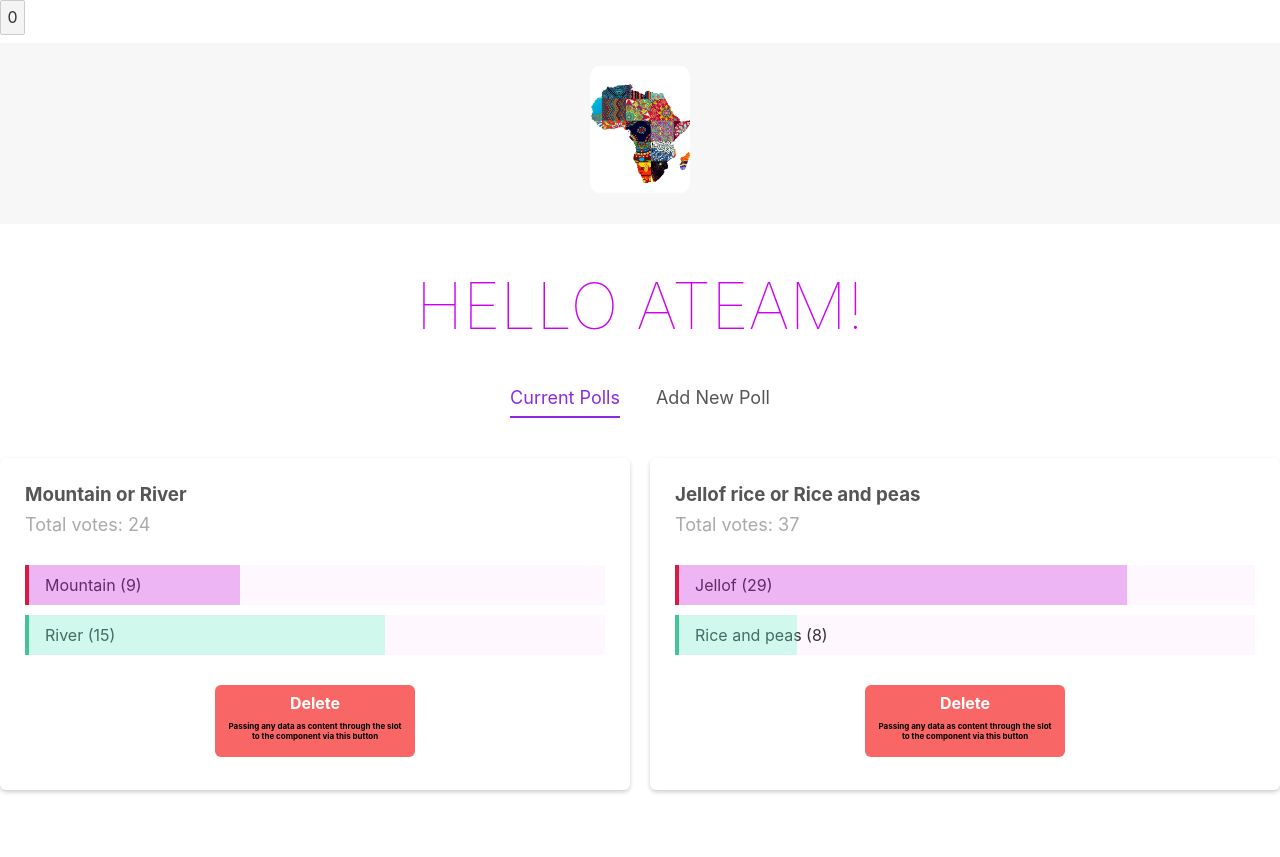
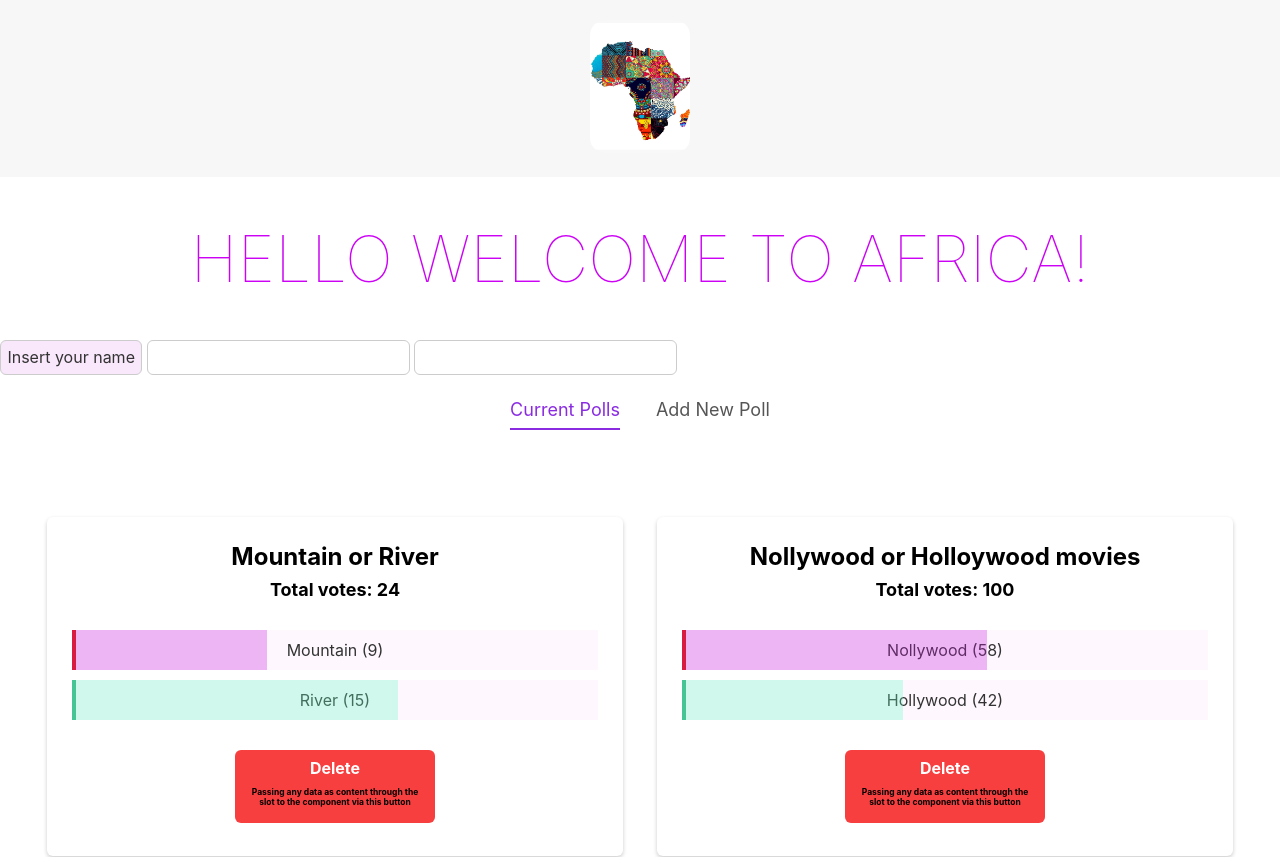
Before and after one commit to NewCoderCA/sveltepolls, a Svelte app: page / in a window 1280 px wide. Shown: the top 857 px of the page. Built offline with nearby package versions, Linux system fonts and the light colour scheme.

Commit message:
Adding two way binding reactive name values in input tags

```diff
--- a/src/App.svelte
+++ b/src/App.svelte
@@ -22,16 +22,27 @@ const handleAdd = (e) => {
 	activeItem = 'Current Polls';  //Only need to add active data to the Store
 }
 
-//
-import { tweened } from 'svelte/motion';
-const value = tweened(0);
+let firstName = '';
+let lastName = '';
+$: username = `${firstName} ${lastName}`;
+const handleClick = () => {
+	username = '';
+}
+
+const handleInput = (e) => {
+  username = e.target.value
+};
 </script>
-
-<button on:click={() => value.set(1)}>{$value}</button>
 
 <Header />
 <main>
-	<h1>Hello {name}!</h1>
+	<h1>Hello {username} welcome to {name}!</h1>
+	<button on:click={handleClick}>Insert your name</button>
+	<!--<input type="text" on:input={handleInput} value={username}>-->
+    <!--Alternative way for two-way-binding reactive name values below-->
+    <input type="text" bind:value={firstName}>
+	<input type="text" bind:value={lastName}>
+
 	<Tabs {activeItem} {items} on:tabChange={tabChange} />
 	{#if activeItem === 'Current Polls'}
 	<PollList />
@@ -63,4 +74,13 @@ const value = tweened(0);
 			max-width: none;
 		}
 	}
+
+	button {
+	   background: rgba(195, 27, 217, 0.1);
+	   padding: 30px auto;
+	   border-radius: 6px;
+	}
+	input[type="text"] {
+		border-radius: 6px;
+	}
 </style>
--- a/src/components/Header.svelte
+++ b/src/components/Header.svelte
@@ -1,9 +1,9 @@
 <script></script>
 
 <header>
- <h1>
+ <p>
     <img src="./images/map.jpg" alt="Poll African continent map logo" class="map" >
- </h1>
+ </p>
 </header>
 
 
@@ -13,7 +13,7 @@
      padding: 20px;
  }
 
- h1 {
+ p {
      margin: 0;
      text-align: center;
  }
--- a/src/components/PollDetails.svelte
+++ b/src/components/PollDetails.svelte
@@ -52,8 +52,8 @@ const handleDelete = (id) => {
 
 <Card>
     <div class="poll">
-    <h3>{ poll.question }</h3>
-    <p>Total votes: { totalVotes }</p>
+    <h2>{ poll.question }</h2>
+    <h3>Total votes: { totalVotes }</h3>
     <div class="answer" on:click={() => handleVote('a', poll.id)}>
         <div class="percent percent-a" style="width: {$tweenA}%"></div>
         <span>{ poll.answerA } ({ poll.votesA })</span>
@@ -73,15 +73,15 @@ const handleDelete = (id) => {
 
 
 <style>
- h3 {
+ h2 {
      margin: 0 auto;
-     color: #555;
+     color: black;
  }
 
- p {
+ h3 {
      margin-top: 8px;
      font-size: 18px;
-     color: #aaa;
+     color: black;
      margin-bottom: 30px;
  }
  .answer {
--- a/src/components/PollList.svelte
+++ b/src/components/PollList.svelte
@@ -8,9 +8,9 @@ import PollDetails from "./PollDetails.svelte";
 
 <div class="poll-list">
   {#each $PollStore as poll (poll.id)}
-  <div in:fade out:slide|local animate:flip={{duration: 500}}>
+  <button in:fade out:slide|local animate:flip={{duration: 500}}>
     <PollDetails {poll} />
-  </div>
+  </button>
   {/each}
 </div>
 
@@ -21,5 +21,11 @@ import PollDetails from "./PollDetails.svelte";
   display: grid;
   grid-template-columns: 1fr 1fr;
   grid-gap: 20px;
+  padding:40px;
+}
+button {
+  background: none;
+  border-radius: 6px;
+  border-color: transparent;
 }
 </style>
--- a/src/main.js
+++ b/src/main.js
@@ -3,7 +3,7 @@ import App from './App.svelte';
 const app = new App({
 	target: document.body,
 	props: {
-		name: 'ateam'
+		name: 'Africa'
 	}
 });
 
--- a/src/shared/Button.svelte
+++ b/src/shared/Button.svelte
@@ -15,7 +15,7 @@ export let inverse = false;
 <style>
 
 p {
-    font-size: 8px;
+    font-size: 8.5px;
     color:black;
 }
 
@@ -30,7 +30,7 @@ button {
     max-width: 200px;
 }
 .primary {
-    background: rgba(248, 64, 64, 0.8);
+    background: rgba(247, 16, 16, 0.8);
     color: white;
 }
 .secondary {
--- a/src/stores/PollStore.js
+++ b/src/stores/PollStore.js
@@ -11,6 +11,14 @@ const PollStore = writable([
 	},
     {
 		id: 2,
+		question: 'Nollywood or Holloywood movies',
+		answerA: 'Nollywood',
+		answerB: 'Hollywood',
+		votesA: 58,
+		votesB: 42,
+	},
+	{
+		id: 3,
 		question: 'Jellof rice or Rice and peas',
 		answerA: 'Jellof',
 		answerB: 'Rice and peas',
```
Also changed, not shown: public/build/bundle.css, public/build/bundle.js, 1 other file (tests, documents, lock files or other folders).
